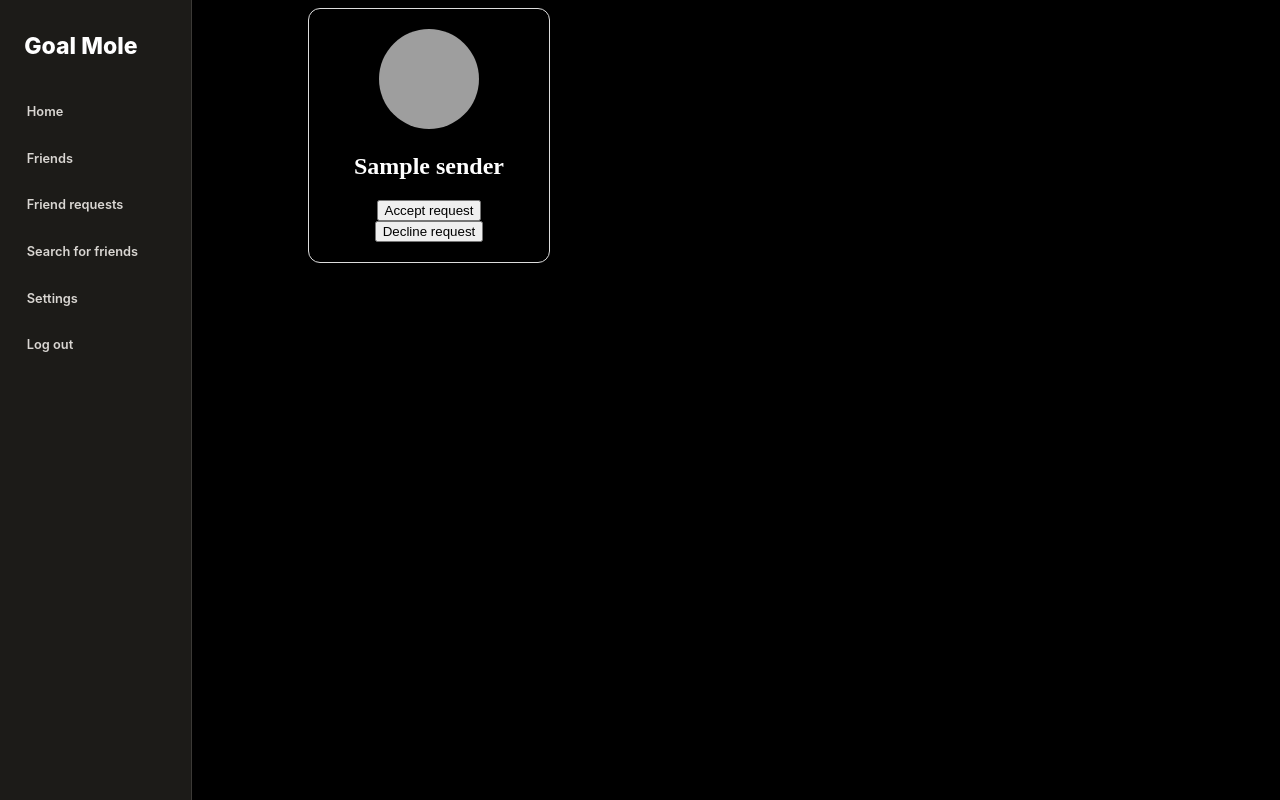
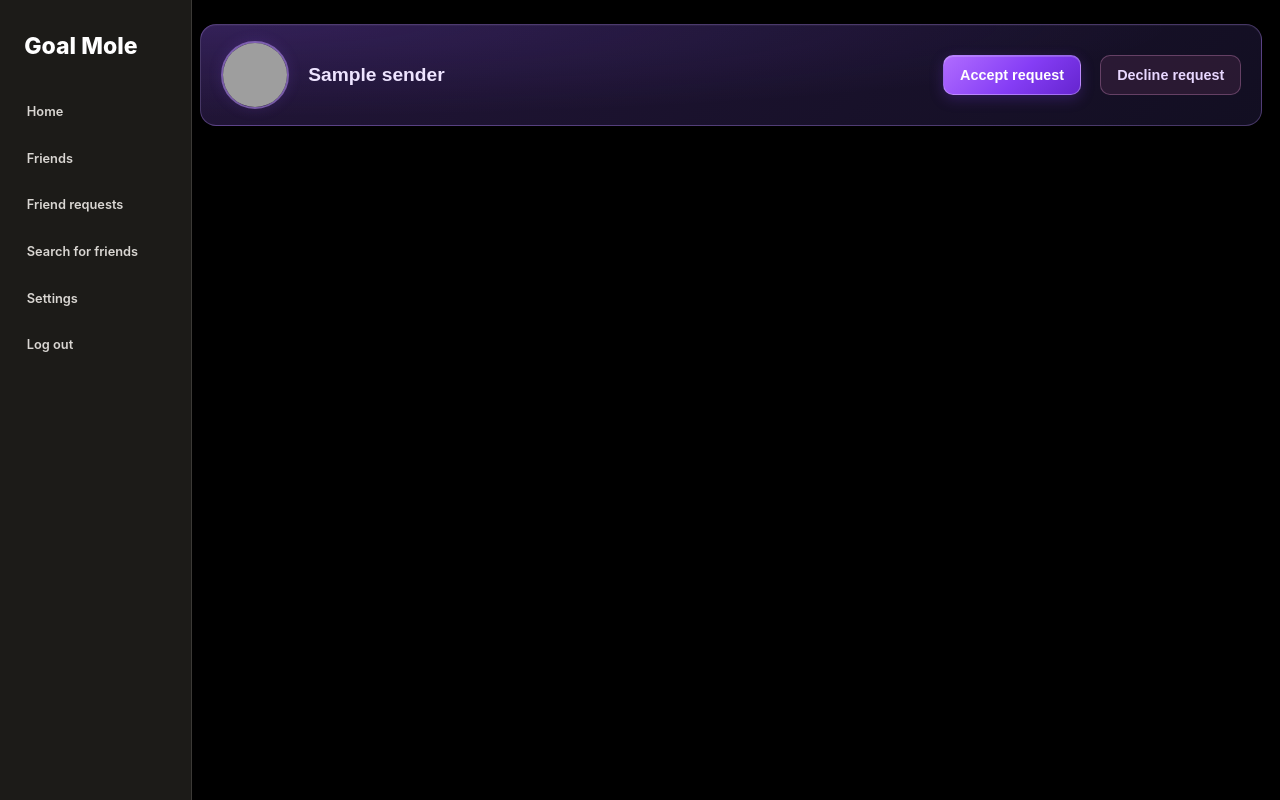
Before and after one commit to Deedacruh/Goal_Mole, a Flask app: template templates/friend_requests.html in a window 1280 px wide. Run offline with Flask 3, Linux system fonts and the light colour scheme; the template is opened without the code that fills it: most values are stand-ins (such as "Sample title", 1, 10 or a date in 2020); grey boxes are pictures that could not be loaded.

Commit message:
UI changes

```diff
--- a/templates/friend_requests.html
+++ b/templates/friend_requests.html
@@ -25,26 +25,252 @@
         {% endfor %}
     </div>
 <style>
-    .users {
+    /* FRIEND REQUESTS LAYOUT */
+    .friends-result-search {
         display: flex;
-        flex-wrap: wrap;
-        gap: 20px;
+        flex-direction: column;
+        gap: 0.8rem;
+
+        width: 83vw;
+        margin-left: 15vw;
+        padding: 1rem 0;
+
+        box-sizing: border-box;
     }
 
-    .card {
-        width: 200px;
-        padding: 20px;
-        border: 1px solid #ddd;
-        border-radius: 12px;
-        text-align: center;
-        transform: translate(300px)
-    }/* Fix later */
+    /* PURPLE GALAXY REQUEST CARD */
+    .friends-result-search .card {
+        display: flex;
+        align-items: center;
+        gap: 1.2rem;
 
-    .card img {
-        width: 100px;
-        height: 100px;
+        width: 100%;
+        min-height: 100px;
+        padding: 1rem 1.25rem;
+        margin: 0;
+
+        background:
+            radial-gradient(
+                ellipse at top left,
+                rgba(145, 91, 255, 0.16),
+                transparent 65%
+            ),
+            linear-gradient(
+                135deg,
+                rgba(35, 22, 58, 0.96),
+                rgba(19, 15, 35, 0.97)
+            );
+
+        border: 1px solid rgba(190, 150, 255, 0.3);
+        border-radius: 16px;
+
+        box-shadow:
+            0 6px 22px rgba(0, 0, 0, 0.16),
+            inset 0 1px rgba(255, 255, 255, 0.04);
+
+        box-sizing: border-box;
+
+        transition:
+            border-color 0.2s ease,
+            box-shadow 0.2s ease,
+            transform 0.2s ease;
+    }
+
+    .friends-result-search .card:hover {
+        border-color: rgba(190, 150, 255, 0.55);
+        box-shadow:
+            0 8px 28px rgba(0, 0, 0, 0.2),
+            0 0 18px rgba(145, 91, 255, 0.1);
+    }
+
+    /* PROFILE PICTURE */
+    .friends-result-search .card img {
+        width: 64px;
+        height: 64px;
+        flex-shrink: 0;
+
         border-radius: 50%;
         object-fit: cover;
+
+        border: 2px solid rgba(190, 150, 255, 0.55);
+
+        box-shadow: 0 0 14px rgba(145, 91, 255, 0.15);
+    }
+
+    /* USERNAME */
+    .friends-result-search .card h2 {
+        flex: 1;
+        min-width: 0;
+        margin: 0;
+
+        color: #eee4ff;
+
+        font-family: "Arial", "Helvetica Neue", sans-serif;
+        font-size: clamp(1rem, 1.5vw, 1.25rem);
+        font-weight: 700;
+
+        overflow-wrap: anywhere;
+    }
+
+    /* BUTTON FORMS */
+    .friends-result-search .card form {
+        display: flex;
+        flex-shrink: 0;
+        width: auto;
+        margin: 0;
+    }
+
+    /* SHARED ROBLOX-INSPIRED BUTTON STYLE */
+    .friends-result-search .friend_request_button {
+        padding: 0.7rem 1rem;
+
+        color: white;
+        font-family: "Arial", "Helvetica Neue", sans-serif;
+        font-size: 0.9rem;
+        font-weight: 700;
+
+        border: 1px solid transparent;
+        border-radius: 10px;
+
+        cursor: pointer;
+
+        transition:
+            transform 0.2s ease,
+            filter 0.2s ease,
+            box-shadow 0.2s ease;
+
+        box-sizing: border-box;
+        white-space: nowrap;
+    }
+
+    /* ACCEPT — PURPLE GRADIENT */
+    .friends-result-search form[action="/accept_request"]
+    .friend_request_button {
+        background: linear-gradient(
+            135deg,
+            #b06cff,
+            #853df5 55%,
+            #6525cf
+        );
+
+        border-color: rgba(220, 194, 255, 0.4);
+
+        box-shadow:
+            0 4px 14px rgba(124, 58, 237, 0.25),
+            inset 0 1px rgba(255, 255, 255, 0.18);
+    }
+
+    .friends-result-search form[action="/accept_request"]
+    .friend_request_button:hover {
+        filter: brightness(1.15);
+        transform: translateY(-2px);
+
+        box-shadow: 0 7px 20px rgba(139, 92, 246, 0.4);
+    }
+
+    /* DECLINE — MUTED RED-PURPLE */
+    .friends-result-search form[action="/decline_request"]
+    .friend_request_button {
+        color: #e8d7ff;
+        background: rgba(130, 65, 110, 0.2);
+
+        border-color: rgba(211, 140, 194, 0.35);
+    }
+
+    .friends-result-search form[action="/decline_request"]
+    .friend_request_button:hover {
+        color: white;
+        background: rgba(170, 65, 105, 0.4);
+
+        border-color: rgba(245, 155, 190, 0.55);
+        transform: translateY(-2px);
+    }
+
+    .friends-result-search .friend_request_button:active {
+        transform: translateY(0);
+    }
+
+    .friends-result-search .friend_request_button:focus-visible {
+        outline: 2px solid #c4a2ff;
+        outline-offset: 3px;
+    }
+
+    /* LIGHT THEME */
+    body.light .friends-result-search .card {
+        background: linear-gradient(
+            135deg,
+            rgba(250, 246, 255, 0.97),
+            rgba(235, 224, 255, 0.95)
+        );
+
+        border-color: #d8c4f5;
+        box-shadow: 0 5px 18px rgba(105, 65, 165, 0.08);
+    }
+
+    body.light .friends-result-search .card h2 {
+        color: #493365;
+    }
+
+    body.light .friends-result-search .card img {
+        border-color: #c9a9f4;
+    }
+
+    body.light .friends-result-search
+    form[action="/decline_request"] .friend_request_button {
+        color: #8d365f;
+        background: #fff0f6;
+        border-color: #efc4d8;
+    }
+
+    /* CUSTOM WALLPAPER — FROSTED GLASS */
+    body.custom .friends-result-search .card {
+        background: rgba(24, 16, 40, 0.58);
+
+        -webkit-backdrop-filter: blur(16px);
+        backdrop-filter: blur(16px);
+
+        border-color: rgba(210, 185, 255, 0.3);
+    }
+
+    /* RESPONSIVE */
+    @media (max-width: 700px) {
+        .friends-result-search {
+            width: 92%;
+            margin-left: auto;
+            margin-right: auto;
+        }
+
+        .friends-result-search .card {
+            flex-wrap: wrap;
+            gap: 0.8rem;
+            padding: 0.9rem;
+        }
+
+        .friends-result-search .card img {
+            width: 48px;
+            height: 48px;
+        }
+
+        .friends-result-search .card h2 {
+            font-size: 1rem;
+        }
+
+        .friends-result-search .card form {
+            flex: 1;
+        }
+
+        .friends-result-search .friend_request_button {
+            width: 100%;
+            padding: 0.7rem 0.5rem;
+            white-space: normal;
+        }
+    }
+
+    @media (prefers-reduced-motion: reduce) {
+        .friends-result-search .card,
+        .friends-result-search .friend_request_button {
+            transition: none;
+        }
     }
 </style>
 
```
Also changed, not shown: templates/friends_list.html (+10 -1 lines), profile.db, user_settings.db.
